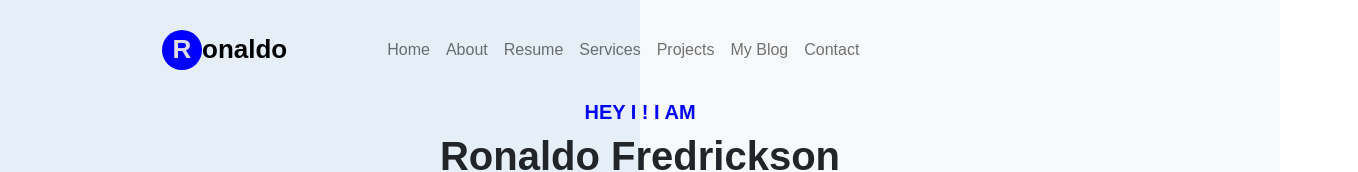
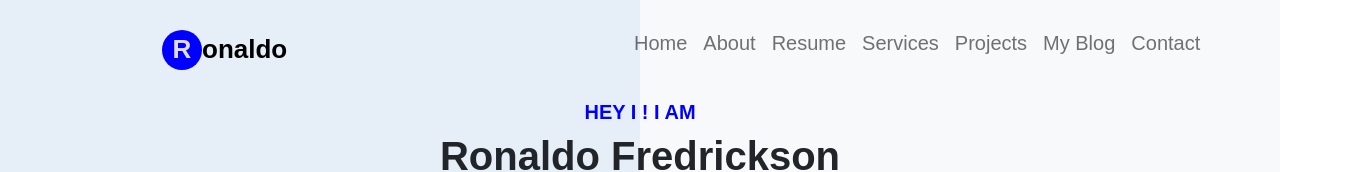
Before and after one commit to ThanhTung131020/learn-ReactJs-1, a React (Create React App) app: page / in a window 1280 px wide. Shown: the top 172 px of the page, 1358 px wide, since content can reach past the window. Built offline with nearby package versions, Linux system fonts and the light colour scheme.

Commit message:
fix action navbar

```diff
--- a/src/App.js
+++ b/src/App.js
@@ -1,44 +1,41 @@
-
-import './App.css';
-import Home from './components/Home/Home'
-import About from './components/About/about'
-import NavHoziontal from './components/NavHoziontal/NavHoziontal';
-import Services from './components/Services/Services'
-import OurProjects from './components/OurProjects/OurProjects';
-import OurBlog from './components/OurBlog/OurBlog';
-import Contact from './components/Contact/Contact'
-import Footer from './components/footer/footer'
+import "./App.css";
+import Home from "./components/Home/Home";
+import About from "./components/About/about";
+import NavHoziontal from "./components/NavHoziontal/NavHoziontal";
+import Services from "./components/Services/Services";
+import OurProjects from "./components/OurProjects/OurProjects";
+import OurBlog from "./components/OurBlog/OurBlog";
+import Contact from "./components/Contact/Contact";
+import Footer from "./components/footer/footer";
 function App() {
-
   return (
-    <div className='d-block'>
-      <div>
+    <div className="d-block">
+      <div id="pageHome">
         <Home />
       </div>
-      <div>
+      <div id="pageAbout">
         <About />
       </div>
-      <div style={{marginTop:100}}>
+      <div style={{ marginTop: 100 }} id="pageResume">
         <NavHoziontal />
       </div>
 
-      <div>
+      <div id="pageService">
         <Services />
       </div>
-      <div>
+      <div id="pageOutprojects">
         <OurProjects />
       </div>
-      <div>
+      <div id="pageOurBlog">
         <OurBlog />
       </div>
-      <div>
+      <div id="pageContact">
         <Contact />
       </div>
-      <div>
+      <div id="pageFooter">
         <Footer />
       </div>
     </div>
-
   );
 }
 
--- a/src/components/Home/Home.js
+++ b/src/components/Home/Home.js
@@ -8,7 +8,7 @@ const Home = () => {
   });
   return (
     <>
-      <div className="col-xs-6 text-center">
+      <div className=" text-center">
         <div
           style={{ backgroundColor: "#f8f9fa", height: 500 }}
           className="home-warpper"
@@ -18,7 +18,7 @@ const Home = () => {
             <span className="down">&darr;</span>
           </div>
           <div className="container">
-            <div className="branch">
+            <div className="branch col-md-4">
               <div>
                 <a
                   className="d-flex"
@@ -50,6 +50,7 @@ const Home = () => {
                 <li>Contact</li>
               </ul>
             </div> */}
+            <div className="col-md-8">
               <nav class="navbar navbar-expand-lg navbar-light ">
                 <div class="container-fluid">
                   <button
@@ -66,37 +67,37 @@ const Home = () => {
                   <div class="collapse navbar-collapse" id="navbarText">
                     <ul class="navbar-nav ">
                       <li class="nav-item">
-                      <a class="nav-link" href="#">
+                        <a class="nav-link" href="#pageHome">
                           Home
                         </a>
                       </li>
                       <li class="nav-item">
-                      <a class="nav-link" href="#">
+                        <a class="nav-link" href="#pageAbout">
                           About
                         </a>
                       </li>
                       <li class="nav-item">
-                      <a class="nav-link" href="#">
+                        <a class="nav-link" href="#pageResume">
                           Resume
                         </a>
                       </li>
                       <li class="nav-item">
-                      <a class="nav-link" href="#">
+                        <a class="nav-link" href="#pageService">
                           Services
                         </a>
                       </li>
                       <li class="nav-item">
-                      <a class="nav-link" href="#">
+                        <a class="nav-link" href="#pageOutprojects">
                           Projects
                         </a>
                       </li>
                       <li class="nav-item">
-                      <a class="nav-link" href="#">
+                        <a class="nav-link" href="#pageOurBlog">
                           My Blog
                         </a>
                       </li>
                       <li class="nav-item">
-                      <a class="nav-link" href="#">
+                        <a class="nav-link" href="#pageContact">
                           Contact
                         </a>
                       </li>
@@ -104,6 +105,7 @@ const Home = () => {
                   </div>
                 </div>
               </nav>
+            </div>
           </div>
           <div className="text-center col-xs-12">
             <div className="">
--- a/src/components/Home/style.css
+++ b/src/components/Home/style.css
@@ -95,5 +95,9 @@
   }
 }
 .navbar {
-  float: right;
+  padding-top: 20px;
+  width: 100%;
 }
+.nav-link {
+  font-size: 20px;
+}
```
Lines whose indentation alone changed are shown as unchanged.
